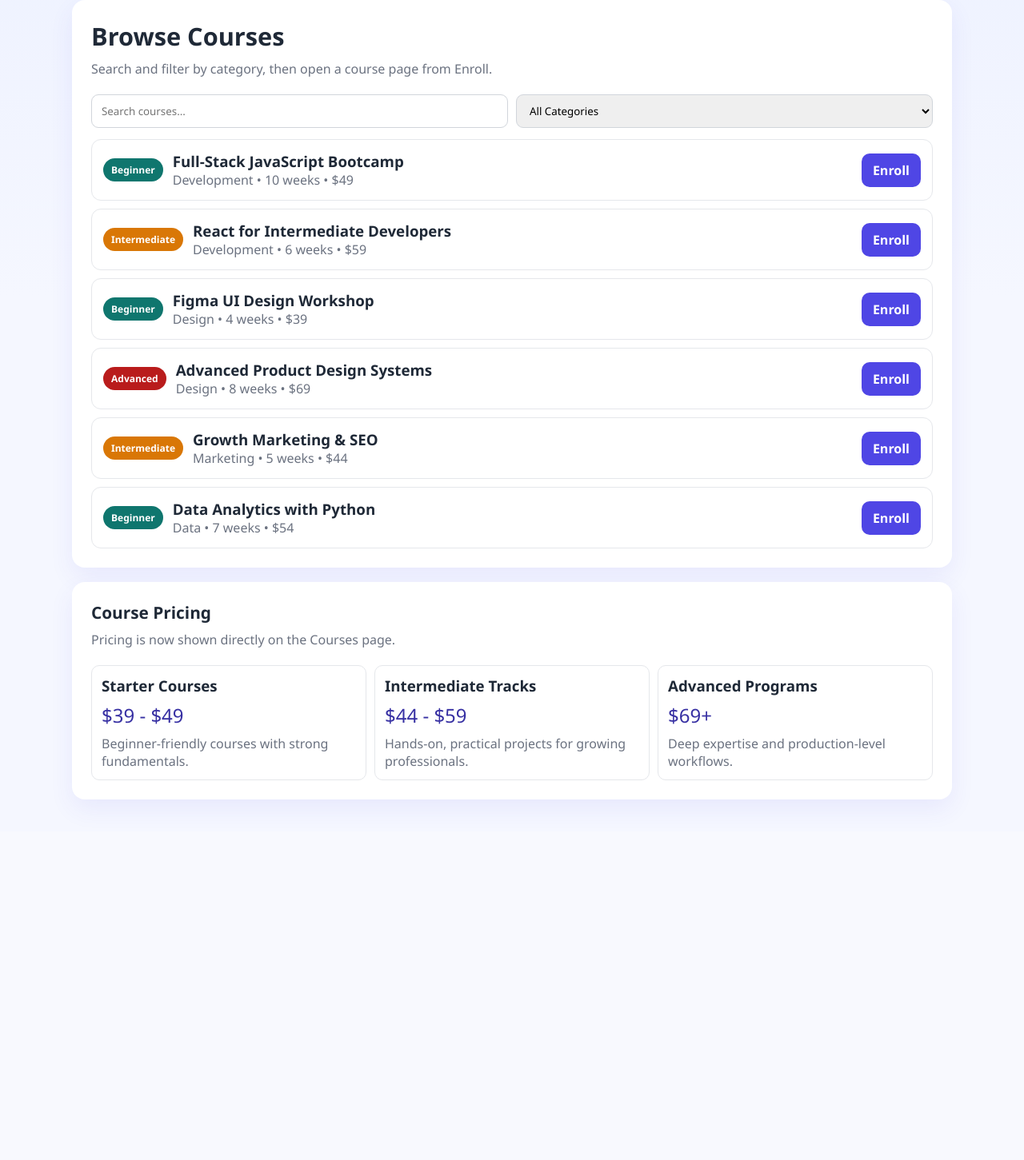
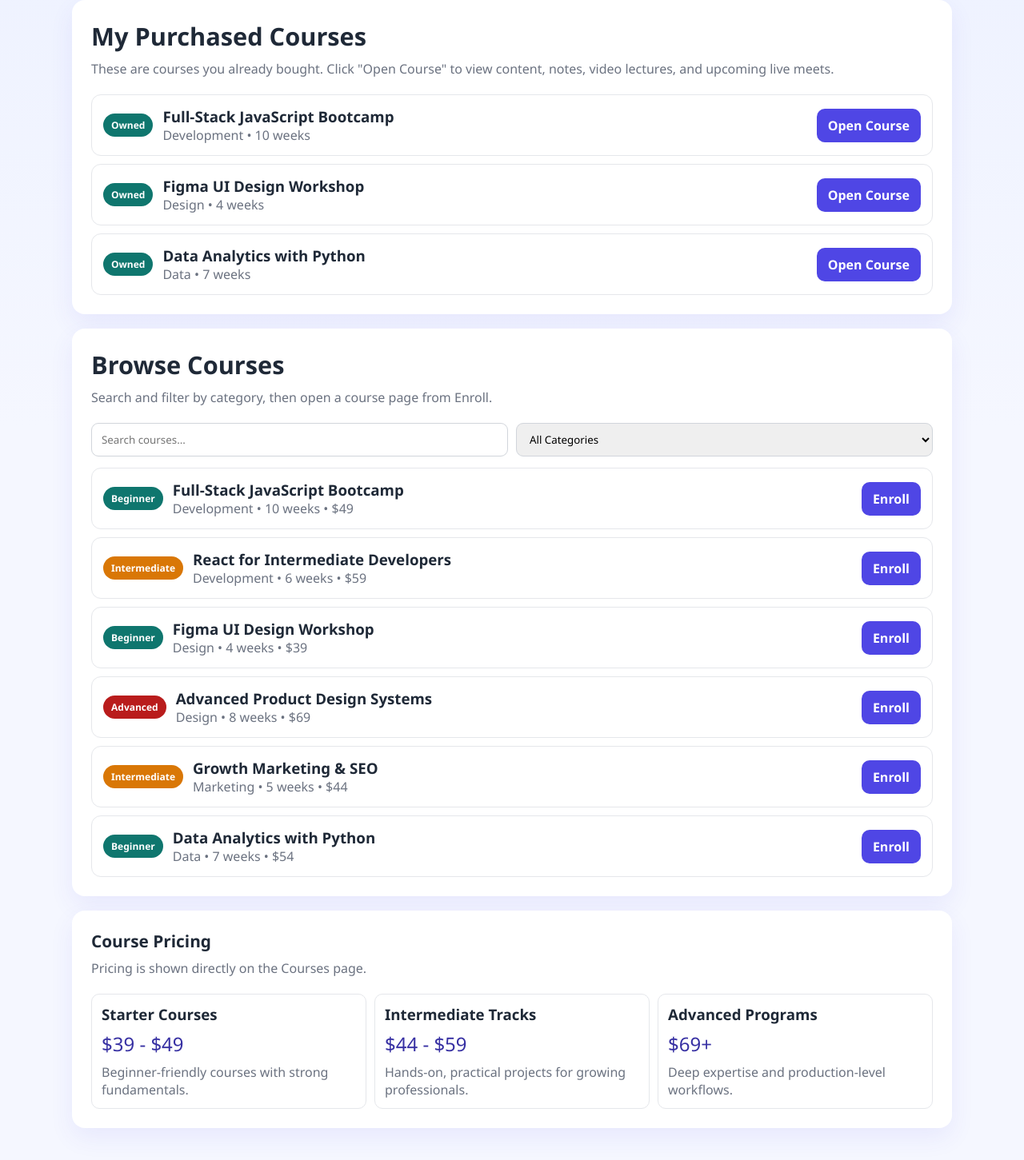
Before and after one commit to Yashesh08/NewLab, a Django app: page /courses/ in a window 1280 px wide. Shown: the part 78-1529 px from the top of the page at 80% size. Before the commit the page ends 1084 px from the top, so only its background shows below. Run offline with Django 4.2, Linux system fonts and the light colour scheme.

Commit message:
Add purchased course workspace and in-course resources page

```diff
--- a/splab/spapp/urls.py
+++ b/splab/spapp/urls.py
@@ -6,6 +6,7 @@ urlpatterns = [
     path('', views.home, name='home'),
     path('courses/', views.courses, name='courses'),
     path('courses/<slug:slug>/', views.course_detail, name='course_detail'),
+    path('my-courses/<slug:slug>/', views.my_course_detail, name='my_course_detail'),
     path('instructors/', views.instructors, name='instructors'),
     path('dashboard/', views.dashboard, name='dashboard'),
     path('login/', views.login_view, name='login'),
--- a/splab/spapp/views.py
+++ b/splab/spapp/views.py
@@ -52,6 +52,19 @@ COURSE_CATALOG = {
     },
 }
 
+PURCHASED_COURSE_SLUGS = [
+    'full-stack-javascript-bootcamp',
+    'figma-ui-design-workshop',
+    'data-analytics-with-python',
+]
+
+
+def get_course(slug):
+    course = COURSE_CATALOG.get(slug)
+    if not course:
+        raise Http404('Course not found')
+    return course
+
 
 def home(request):
     return render(request, 'home.html', {'active_page': 'home'})
@@ -59,21 +72,69 @@ def home(request):
 
 def courses(request):
     courses_list = [{'slug': slug, **course} for slug, course in COURSE_CATALOG.items()]
+    purchased_courses = [
+        {'slug': slug, **COURSE_CATALOG[slug]}
+        for slug in PURCHASED_COURSE_SLUGS
+        if slug in COURSE_CATALOG
+    ]
     return render(
         request,
         'courses.html',
-        {'active_page': 'courses', 'courses': courses_list},
+        {
+            'active_page': 'courses',
+            'courses': courses_list,
+            'purchased_courses': purchased_courses,
+        },
     )
 
 
 def course_detail(request, slug):
-    course = COURSE_CATALOG.get(slug)
-    if not course:
-        raise Http404('Course not found')
+    course = get_course(slug)
     return render(
         request,
         'course_detail.html',
         {'active_page': 'courses', 'course': course, 'slug': slug},
+    )
+
+
+def my_course_detail(request, slug):
+    course = get_course(slug)
+    if slug not in PURCHASED_COURSE_SLUGS:
+        raise Http404('Course not purchased')
+
+    module_outline = [
+        'Course orientation and setup',
+        'Core concepts and fundamentals',
+        'Hands-on implementation project',
+        'Assessment, notes review, and final Q&A',
+    ]
+    notes = [
+        'Key concepts summary and important formulas',
+        'Interview questions and model answers',
+        'Downloadable cheatsheet and glossary',
+    ]
+    video_lectures = [
+        {'title': 'Welcome & roadmap', 'duration': '12 min'},
+        {'title': 'Practical deep-dive lesson', 'duration': '34 min'},
+        {'title': 'Project walkthrough', 'duration': '41 min'},
+    ]
+    upcoming_meets = [
+        {'topic': 'Live doubt solving', 'date': 'Saturday, 6:00 PM'},
+        {'topic': 'Project review clinic', 'date': 'Wednesday, 7:30 PM'},
+    ]
+
+    return render(
+        request,
+        'my_course_detail.html',
+        {
+            'active_page': 'courses',
+            'course': course,
+            'slug': slug,
+            'module_outline': module_outline,
+            'notes': notes,
+            'video_lectures': video_lectures,
+            'upcoming_meets': upcoming_meets,
+        },
     )
 
 
--- a/splab/templates/courses.html
+++ b/splab/templates/courses.html
@@ -25,13 +25,6 @@
     }
     .muted { color:#6b7280; }
 
-    .pricing-card {
-        border: 1px solid #dbeafe;
-        background: #f8fbff;
-        border-radius: 12px;
-        padding: 16px;
-    }
-
     .pricing-grid {
         display: grid;
         grid-template-columns: repeat(3, minmax(0, 1fr));
@@ -56,8 +49,26 @@
 {% endblock %}
 
 {% block content %}
+<section class="card" style="margin-bottom:18px;">
+    <h1 class="section-title">My Purchased Courses</h1>
+    <p class="section-subtitle">These are courses you already bought. Click "Open Course" to view content, notes, video lectures, and upcoming live meets.</p>
+
+    <div class="list">
+        {% for course in purchased_courses %}
+            <article class="item">
+                <span class="pill success">Owned</span>
+                <div>
+                    <h3>{{ course.title }}</h3>
+                    <p class="muted">{{ course.category }} • {{ course.duration }}</p>
+                </div>
+                <a class="button" href="{% url 'my_course_detail' course.slug %}" style="text-decoration:none; display:inline-block; text-align:center;">Open Course</a>
+            </article>
+        {% endfor %}
+    </div>
+</section>
+
 <section class="card">
-    <h1 class="section-title">Browse Courses</h1>
+    <h2 class="section-title">Browse Courses</h2>
     <p class="section-subtitle">Search and filter by category, then open a course page from Enroll.</p>
 
     <div class="controls">
@@ -87,7 +98,7 @@
 
 <section class="card" style="margin-top:18px;">
     <h2 class="section-title" style="font-size:1.3rem;">Course Pricing</h2>
-    <p class="section-subtitle">Pricing is now shown directly on the Courses page.</p>
+    <p class="section-subtitle">Pricing is shown directly on the Courses page.</p>
     <div class="pricing-grid">
         <div class="tier">
             <h3>Starter Courses</h3>
```
Also changed, not shown: splab/templates/my_course_detail.html (added, +80 -0 lines).
